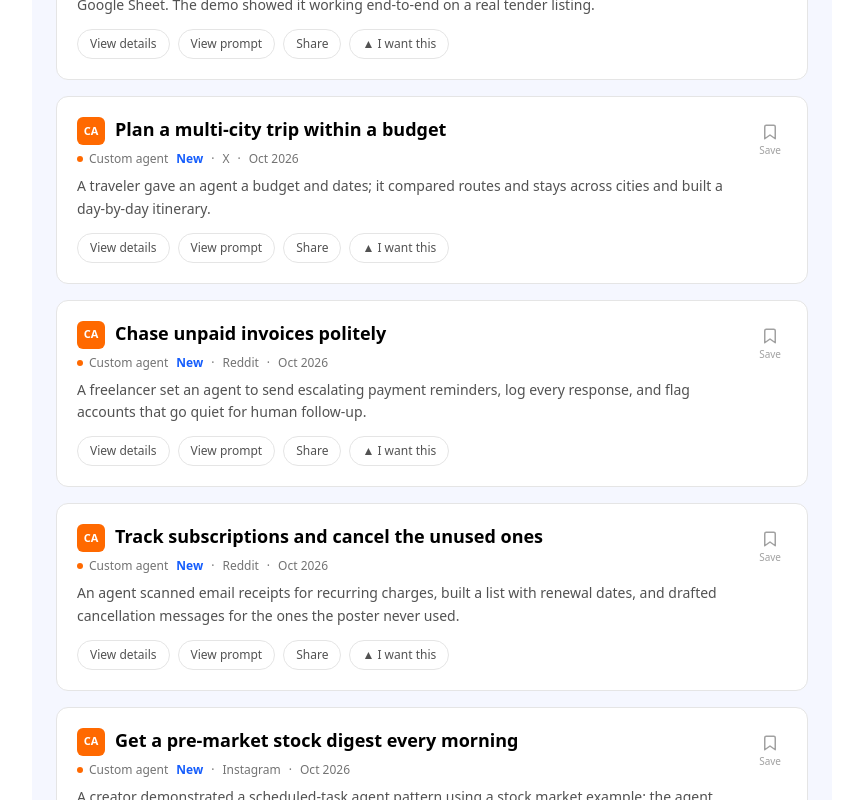
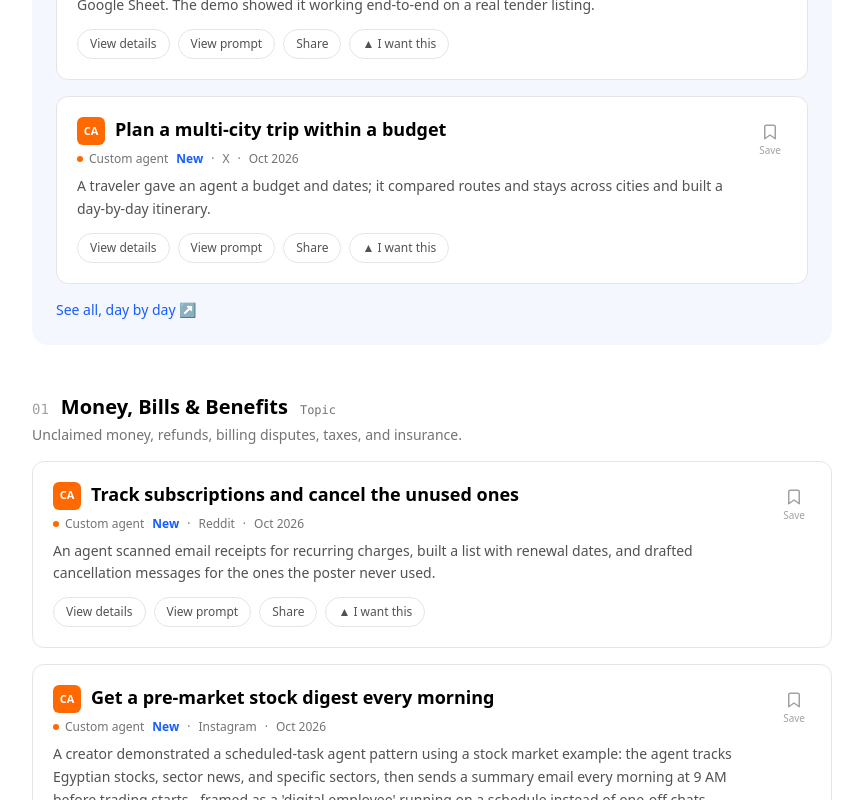
Before and after one commit to Stropurbo/bank-statement-frontend, a React (Vite) app: page / in a window 1280 px wide. Shown: the part 1606-2406 px from the top of the page, without its empty margins (368-1231 px from the left). Built offline with nearby package versions, Linux system fonts and the light colour scheme.

Commit message:
Latest finds: show 5 cards + See all day by day link

```diff
--- a/src/pages/Home.jsx
+++ b/src/pages/Home.jsx
@@ -424,7 +424,7 @@ export default function Home() {
             </p>
           )}
           <div className={`grid gap-4 ${filtering ? "" : "mt-4"}`}>
-            {feed.map((u) => (
+            {(searching || filtering ? feed : feed.slice(0, 5)).map((u) => (
               <FeedCard
                 key={u.id}
                 item={u}
@@ -441,6 +441,14 @@ export default function Home() {
               </p>
             )}
           </div>
+          {!searching && !filtering && feed.length > 5 && (
+            <Link
+              to="/new"
+              className="inline-block mt-4 text-sm text-blue-600 dark:text-blue-400 hover:underline font-medium"
+            >
+              See all, day by day ↗
+            </Link>
+          )}
         </section>
 
         {/* Numbered category sections (reference-style) */}
```
